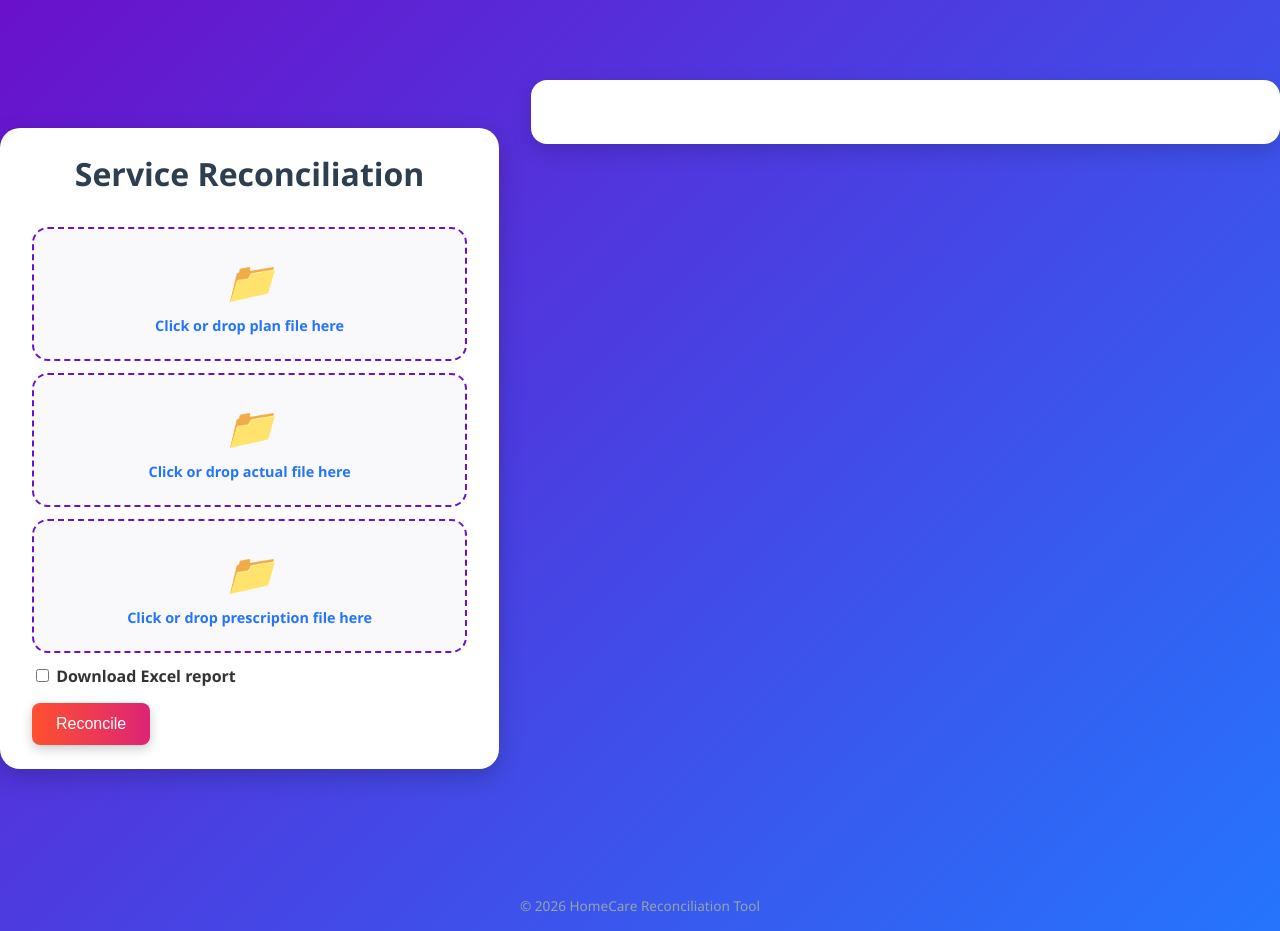
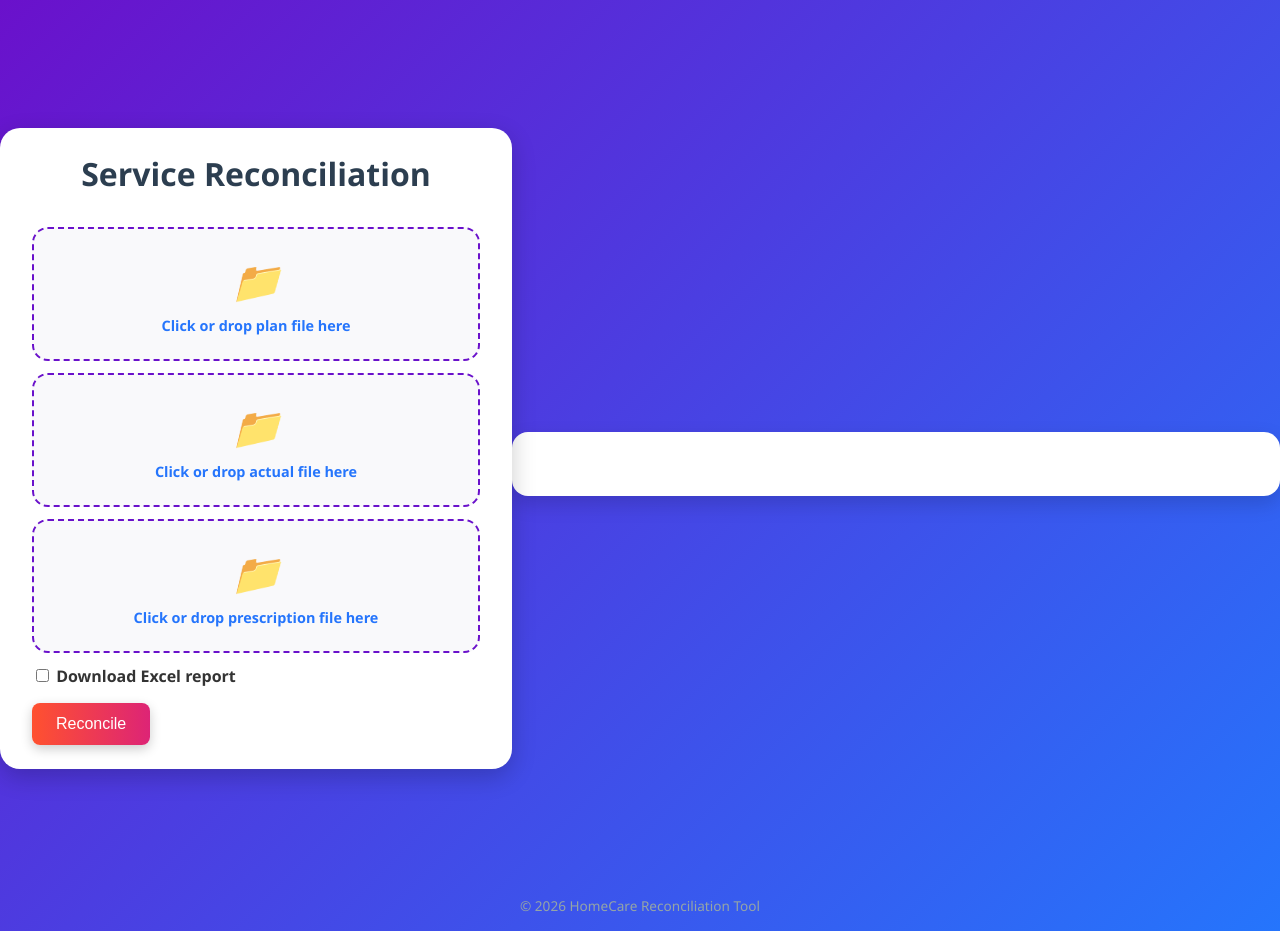
Before and after one commit to juanfelipe-dev/HelvetiCare-Reconcile, a FastAPI app: page / in a window 1280 px wide. Run offline with FastAPI, Linux system fonts and the light colour scheme.

Commit message:
fix postion

```diff
--- a/app/static/styles.css
+++ b/app/static/styles.css
@@ -17,8 +17,8 @@ body {
     display: flex;
     flex-direction: row;
     align-items: flex-start;
-    justify-content: center; /* panes will fill entire row and be centered if extra space */
-    gap: 2rem;
+    justify-content: flex-start; /* start at left edge since panes are fixed width */
+    gap: 0; /* gap would break exact proportions, remove it */
     width: 100vw;         /* span whole viewport width */
     max-width: none;      /* don't constrain to 1200px */
     padding: 0;           /* avoid side padding that shifts panes */
@@ -26,16 +26,20 @@ body {
 
 /* left/right split: 2/5 and 3/5 proportions */
 .left-pane {
-    flex: 2;
+    /* use absolute basis to guarantee exact 40% of viewport width */
+    flex: 0 0 40vw;
     display: flex;
     justify-content: center; /* center form horizontally within its pane */
     align-items: center; /* vertical centering relative to viewport */
     height: 100vh; /* fill full screen height so centering uses entire viewport */
 }
 .right-pane {
-    flex: 3;
+    /* use absolute basis to guarantee exact 60% of viewport width */
+    flex: 0 0 60vw;
     display: flex;
-    justify-content: center; /* center results area */
+    justify-content: center; /* horizontal centering */
+    align-items: center;     /* vertical centering */
+    height: 100vh;           /* fill full viewport height for vertical centering */
 }
 
 @media (max-width: 800px) {
```
